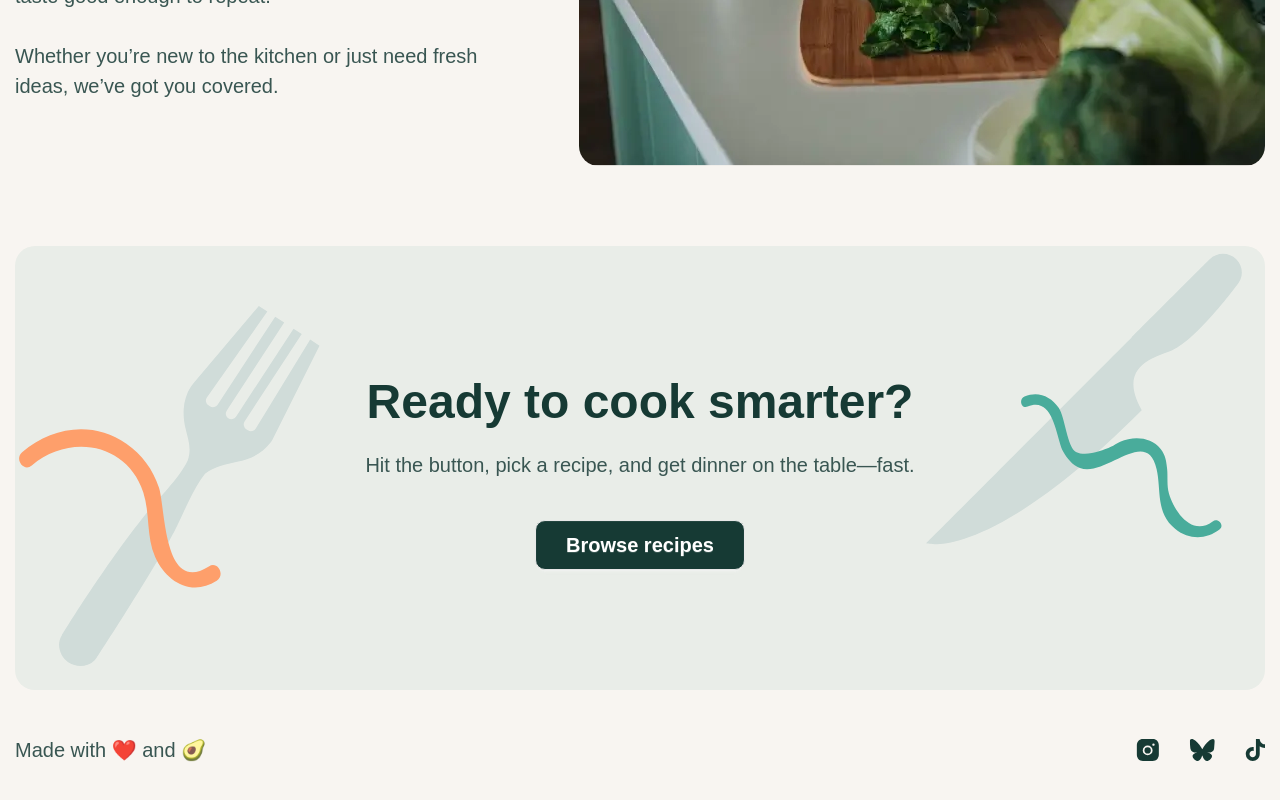
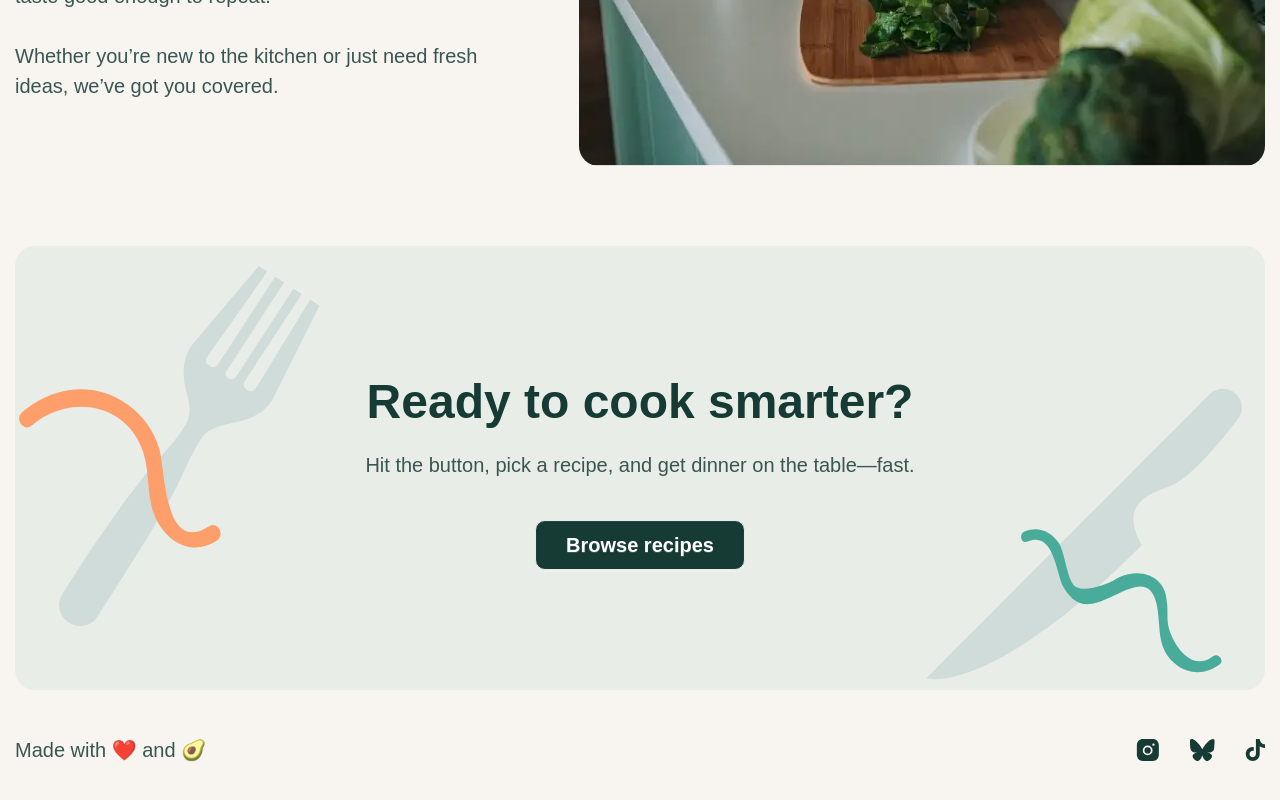
Before and after one commit to QodirovDeveloper/Recipe-Finder, a React (Vite) app: page / in a window 1280 px wide. Shown: the part 1879-2679 px from the top of the page. Built offline with nearby package versions, Linux system fonts and the light colour scheme; a web font is replaced by a local one.

Commit message:
fix: button and mobile media

```diff
--- a/src/components/Navbar.jsx
+++ b/src/components/Navbar.jsx
@@ -73,7 +73,7 @@ function Navbar()
               onClick={handleToggle}
               className="sm:py-3 sm:px-4 py-2 px-3 bg-neutral-200 rounded-sm md:hidden cursor-pointer"
             >
-              <img src="./images/icon-hamburger-menu.svg" alt="menu" />
+              <img src="/images/icon-hamburger-menu.svg" alt="menu" />
             </button>
           </div>
         </div>
--- a/src/pages/About.jsx
+++ b/src/pages/About.jsx
@@ -1,4 +1,5 @@
 import { motion } from "framer-motion";
+import { Link } from "react-router-dom";
 
 function About()
 {
@@ -245,13 +246,12 @@ function About()
       </div>
       <div className="container mx-auto pl-3 pr-3 max-w-[1350px]">
         <motion.div
-          className="bg-neutral-200 lg:py-24 py-11 -z-30 text-center rounded-2xl relative"
+          className="bg-neutral-200 lg:py-24 py-11 -z-30 text-center rounded-2xl"
           initial={{ opacity: 0, y: 50 }}
           whileInView={{ opacity: 1, y: 0 }}
           transition={{ duration: 0.7, ease: "easeOut" }}
-          viewport={{ once: true }}
-        >
-          <div className="z-50">
+          viewport={{ once: true }}>
+          <div className="">
             <motion.p
               className="md:text-2 text-2-mobile font-extrabold text-neutral-900"
               initial={{ scale: 0.8, opacity: 0 }}
@@ -270,32 +270,31 @@ function About()
               Hit the button, pick a recipe, and get dinner on the table—fast.
             </motion.p>
 
-            <motion.button
-              className="btn px-6 font-bold text-7"
-              whileHover={{ scale: 1.1 }}
-              whileTap={{ scale: 0.9 }}
-            >
+            <Link to="/recipes">
+              <p className="btn px-6 font-bold text-7">
                 Browse recipes
-            </motion.button>
+              </p>
+            </Link>
+          </div>
+          <div className="relative">
+            <motion.div
+              className="absolute left-0 -bottom-16 max-[1095px]:hidden"
+              initial={{ x: -100, opacity: 0 }}
+              whileInView={{ x: 0, opacity: 1 }}
+              transition={{ delay: 0.6, duration: 0.6 }}>
+              <img className="max-lg:w-40" src="/images/pattern-fork.svg" alt="pattern-fork" />
+            </motion.div>
           </div>
 
+          <div className="relative">
             <motion.div
-            className="absolute left-0 bottom-0 -z-10 sm:flex hidden"
-            initial={{ x: -100, opacity: 0 }}
-            whileInView={{ x: 0, opacity: 1 }}
-            transition={{ delay: 0.6, duration: 0.6 }}
-          >
-            <img className="max-lg:w-40" src="/images/pattern-fork.svg" alt="pattern-fork" />
-          </motion.div>
-
-          <motion.div
-            className="absolute top-0 right-0 -z-10 sm:flex hidden"
+              className="absolute -bottom-30 right-0 max-[1095px]:hidden"
               initial={{ x: 100, opacity: 0 }}
               whileInView={{ x: 0, opacity: 1 }}
-            transition={{ delay: 0.8, duration: 0.6 }}
-          >
+              transition={{ delay: 0.8, duration: 0.6 }}>
               <img className="max-lg:w-40" src="/images/pattern-knife.svg" alt="pattern-knife" />
             </motion.div>
+          </div>
         </motion.div>
 
       </div>
--- a/src/pages/Home.jsx
+++ b/src/pages/Home.jsx
@@ -1,4 +1,5 @@
 import { motion } from "framer-motion";
+import { Link } from "react-router-dom";
 
 function Home()
 {
@@ -158,13 +159,12 @@ function Home()
       </div>
       <div className="container mx-auto pl-3 pr-3 max-w-[1350px]">
         <motion.div
-          className="bg-neutral-200 lg:py-24 py-11 -z-30 text-center rounded-2xl relative"
+          className="bg-neutral-200 lg:py-24 py-11 -z-30 text-center rounded-2xl"
           initial={{ opacity: 0, y: 50 }}
           whileInView={{ opacity: 1, y: 0 }}
           transition={{ duration: 0.7, ease: "easeOut" }}
-          viewport={{ once: true }}
-        >
-          <div className="z-50">
+          viewport={{ once: true }}>
+          <div className="">
             <motion.p
               className="md:text-2 text-2-mobile font-extrabold text-neutral-900"
               initial={{ scale: 0.8, opacity: 0 }}
@@ -183,32 +183,31 @@ function Home()
               Hit the button, pick a recipe, and get dinner on the table—fast.
             </motion.p>
 
-            <motion.button
-              className="btn px-6 font-bold text-7"
-              whileHover={{ scale: 1.1 }}
-              whileTap={{ scale: 0.9 }}
-            >
+            <Link to="/recipes">
+              <p className="btn px-6 font-bold text-7">
                 Browse recipes
-            </motion.button>
+              </p>
+            </Link>
+          </div>
+          <div className="relative">
+            <motion.div
+              className="absolute left-0 -bottom-16 max-[1095px]:hidden"
+              initial={{ x: -100, opacity: 0 }}
+              whileInView={{ x: 0, opacity: 1 }}
+              transition={{ delay: 0.6, duration: 0.6 }}>
+              <img className="max-lg:w-40" src="/images/pattern-fork.svg" alt="pattern-fork" />
+            </motion.div>
           </div>
 
+          <div className="relative">
             <motion.div
-            className="absolute left-0 bottom-0 -z-10 sm:flex hidden"
-            initial={{ x: -100, opacity: 0 }}
-            whileInView={{ x: 0, opacity: 1 }}
-            transition={{ delay: 0.6, duration: 0.6 }}
-          >
-            <img className="max-lg:w-40" src="/images/pattern-fork.svg" alt="pattern-fork" />
-          </motion.div>
-
-          <motion.div
-            className="absolute top-0 right-0 -z-10 sm:flex hidden"
+              className="absolute -bottom-30 right-0 max-[1095px]:hidden"
               initial={{ x: 100, opacity: 0 }}
               whileInView={{ x: 0, opacity: 1 }}
-            transition={{ delay: 0.8, duration: 0.6 }}
-          >
+              transition={{ delay: 0.8, duration: 0.6 }}>
               <img className="max-lg:w-40" src="/images/pattern-knife.svg" alt="pattern-knife" />
             </motion.div>
+          </div>
         </motion.div>
 
       </div>
--- a/src/pages/Recipe.jsx
+++ b/src/pages/Recipe.jsx
@@ -21,7 +21,7 @@ function Recipe()
   if (!recipe)
     return (
       // <p className="animate-pulse text-gray-500 text-center mt-8">Loading...</p>
-      <div className="container mx-auto max-w-[1350px] mt-20 pl-3 pr-3">
+      <div className="container mx-auto max-w-[1350px] sm:mt-20 mt-16 pl-3 pr-3">
         <div className="skeleton  border border-black/25 mb-2 h-[20px] w-[300px]"></div>
         <div className="grid md:grid-cols-2 gap-8">
           <div className="">
@@ -52,8 +52,8 @@ function Recipe()
 
   return (
     <>
-      <div className="container mx-auto max-w-[1350px] mt-10 pl-3 pr-3">
-        <Link to={"/recipes"} className="text-neutral-900 font-semibold">
+      <div className="container mx-auto max-w-[1350px] sm:mt-20 mt-16 pl-3 pr-3">
+        <Link to={"/recipes"} className="text-neutral-900 font-semibold sm:text-5 text-8">
           <span className="text-neutral-500">Recipes / </span>
           {recipe.title}
         </Link>
```
Lines whose indentation alone changed are shown as unchanged.
